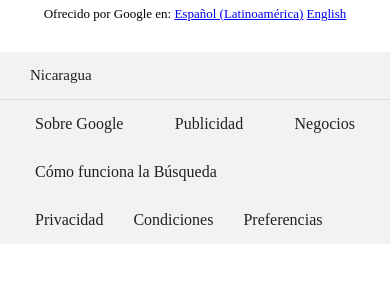
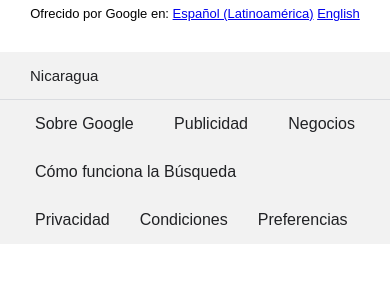
Before and after one commit to josephAhmedVargas/fokin-footer, a plain HTML site: page index.html in a window 390 px wide. Drawn offline with Linux system fonts and the light colour scheme.

Commit message:
footer anchors links new changes

```diff
--- a/style.css
+++ b/style.css
@@ -30,12 +30,23 @@
     margin: 0;
 }
 
+body{
+    font-family: arial, sans-serif;
+}
+
 .footer_navLinks{
     display: flex;
     flex-wrap: wrap;
     justify-content: space-between;
     padding: 0 20px;
 }
+
+@media only screen and (max-width: 600px){
+    .footer_anchors{
+        justify-content: space-evenly;
+    }
+}
+
 
 .google_anchors_footer{
     display: flex;
```
